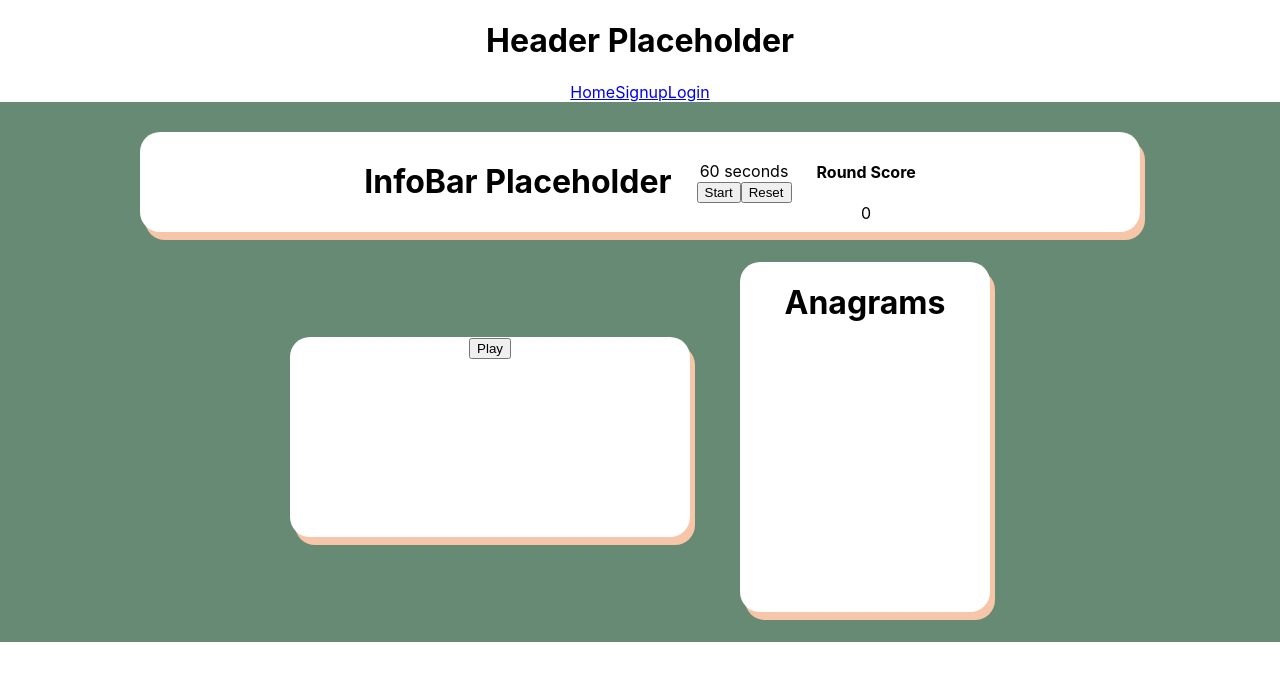
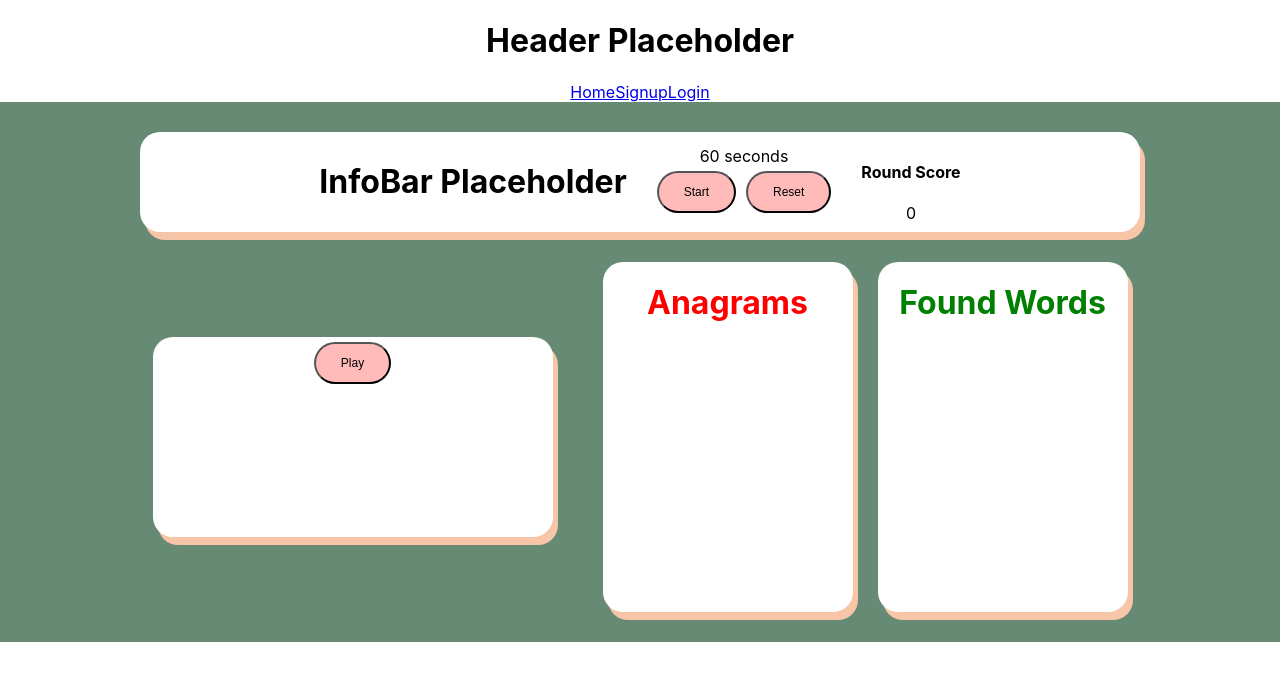
Before and after one commit to svthiery/synonym-frontend, a React (Create React App) app: page /play in a window 1280 px wide. Shown: the top 680 px of the page. Built offline with nearby package versions, Linux system fonts and the light colour scheme.

Commit message:
Add guessed all words alert

```diff
--- a/src/App.css
+++ b/src/App.css
@@ -40,6 +40,18 @@
 .app {
   text-align: center;
 }
+
+button {
+  border-radius: 30px;
+  border: no-border;
+  background-color: #ffbaba;
+  font-size: 12px;
+  padding: 12px;
+  padding-right: 25px;
+  padding-left: 25px;
+  margin: 5px;
+}
+
 
 /* ------ Homepage ------ */
 
@@ -160,6 +172,7 @@
   box-shadow: 5px 8px #f7c5a8;
   margin-top: 30px;
   margin-bottom: 30px;
+  color: red;
 }
 
 .anagram-div {
@@ -169,3 +182,15 @@
 .current-word {
   font-size: 80px;
 }
+
+.found-words {
+  background-color: white;
+  height: 350px;
+  width: 250px;
+  border-radius: 20px;
+  text-align: center;
+  box-shadow: 5px 8px #f7c5a8;
+  margin-top: 30px;
+  margin-bottom: 30px;
+  color: green;
+}
--- a/src/components/Anagrams.js
+++ b/src/components/Anagrams.js
@@ -1,3 +1,5 @@
+// import Anagram from "./Anagram";
+
 function Anagrams({ synonyms, anagrams }) {
 
     // const synObjs = synonyms.map(syn => {
@@ -6,6 +8,10 @@ function Anagrams({ synonyms, anagrams }) {
 
     const synList = anagrams.map(anagram => {
         return (
+            // <Anagram
+            // key={anagram.syn}
+            // anagram={anagram.anagram}
+            // syn={anagram.syn}/>
             <div className="anagram-div">
                 {anagram.anagram}
             </div>
--- /dev/null
+++ b/src/components/FoundWords.js
@@ -0,0 +1,19 @@
+function FoundWords({foundSynonyms}) {
+
+    const synList = foundSynonyms.map(synonym => {
+        return (
+            <div className="synonym-div">
+                {synonym.syn}
+            </div>
+        );
+    })
+
+    return (
+      <div className="found-words">
+          <h1>Found Words</h1>
+          <div>{synList}</div>
+      </div>
+    );
+  }
+
+  export default FoundWords;
--- a/src/components/GameContainer.js
+++ b/src/components/GameContainer.js
@@ -2,6 +2,7 @@ import React, { useEffect, useState } from "react";
 import InfoBar from "./InfoBar";
 import Anagrams from "./Anagrams";
 import GuessForm from "./GuessForm";
+import FoundWords from "./FoundWords"
 
 function GameContainer({ currentUser }) {
   const [currentGame, setCurrentGame] = useState(null);
@@ -9,10 +10,12 @@ function GameContainer({ currentUser }) {
   const [currentPartOfSpeech, setCurrentPartOfSpeech] = useState(null);
   const [currentSynonyms, setCurrentSynonyms] = useState([]);
   const [currentAnagrams, setCurrentAnagrams] = useState([]);
+  const [foundSynonyms, setFoundSynonyms] = useState([])
 
   const [roundScore, setRoundScore] = useState(0);
 
   const [guess, setGuess] = useState("")
+  const [guessAlert, setGuessAlert] = useState("")
 
   //Timer State
   const [seconds, setSeconds] = useState(60);
@@ -38,7 +41,7 @@ function GameContainer({ currentUser }) {
   function startNewRound(newGame) {
     console.log(currentGame);
     let newGameId = newGame.id;
-    let randWordId = 1;
+    let randWordId = Math.floor(Math.random() * 6);
     fetch("http://localhost:3001/rounds", {
       method: "POST",
       headers: {
@@ -134,11 +137,34 @@ function GameContainer({ currentUser }) {
             console.log(anagram)
             let newRoundScore = roundScore + 100
             setRoundScore(newRoundScore)
+            let newFoundSyns = [...foundSynonyms, anagram]
+            setFoundSynonyms(newFoundSyns)
+            let newAnagrams = currentAnagrams.filter(anagram => {
+                return anagram["syn"] !== currentGuess
+            })
+            setCurrentAnagrams(newAnagrams)
         } else if (currentGuess === anagram["syn"] && anagram["isFound"] === true) {
-            alert("You already found this word!")
         };
-    })
+    });
+    // console.log(currentSynonyms.length, foundSynonyms.length)
+    // if (currentSynonyms.length === foundSynonyms.length) {
+    //     let won = "You guessed all the words!"
+    //     setGuessAlert(won)
+    // }
+    // console.log(currentAnagrams)
+    // if (currentAnagrams.length === 0) {
+    //     let won = "You guessed all the words!"
+    //     setGuessAlert(won)
+    // }
   }
+
+  useEffect(() => {
+      console.log(foundSynonyms.length, currentSynonyms.length)
+    if (foundSynonyms.length === currentSynonyms.length && foundSynonyms.length !== 0) {
+        let won = "You guessed all the words!"
+        setGuessAlert(won)
+    }
+  }, [foundSynonyms])
 
   return (
     <div className="outer-game-container">
@@ -161,8 +187,16 @@ function GameContainer({ currentUser }) {
             <button onClick={handleNewGameClick}>Play</button>
           )}
         </div>
-        <GuessForm currentUser={currentUser} currentGame={currentGame} guess={guess} setGuess={setGuess} checkForMatches={checkForMatches}/>
+        <GuessForm
+            currentUser={currentUser}
+            currentGame={currentGame}
+            guess={guess}
+            setGuess={setGuess}
+            checkForMatches={checkForMatches}
+            guessAlert={guessAlert}
+        />
         <Anagrams synonyms={currentSynonyms} anagrams={currentAnagrams}/>
+        <FoundWords foundSynonyms={foundSynonyms}/>
       </div>
     </div>
   );
--- a/src/components/GuessForm.js
+++ b/src/components/GuessForm.js
@@ -1,19 +1,26 @@
 import React, { useState } from "react";
 
-function GuessForm({ currentUser, currentGame, guess, setGuess, checkForMatches }) {
-
+function GuessForm({
+  currentUser,
+  currentGame,
+  guess,
+  setGuess,
+  checkForMatches,
+  guessAlert,
+}) {
   function handleChange(e) {
-        let newGuess = e.target.value
-        setGuess(newGuess)
+    let newGuess = e.target.value;
+    setGuess(newGuess);
   }
 
   function handleSubmit(e) {
     e.preventDefault();
-        checkForMatches(guess)
-        setGuess("")
+    checkForMatches(guess);
+    setGuess("");
   }
 
   const toRender = currentGame ? (
+    <div>
       <div className="guess-form">
         <form onSubmit={handleSubmit} autoComplete="off">
           <label>Guess synonyms here:</label>
@@ -26,9 +33,13 @@ function GuessForm({ currentUser, currentGame, guess, setGuess, checkForMatches
           <input className="login-btn" type="submit" value="Guess" />
         </form>
       </div>
-      ) : <div></div>
+      <div>{guessAlert}</div>
+    </div>
+  ) : (
+    <div></div>
+  );
 
-    return toRender
+  return toRender;
 }
 
 export default GuessForm;
```
Also changed, not shown: src/components/Anagram.js (added, +12 -0 lines). Lines whose indentation alone changed are shown as unchanged.
